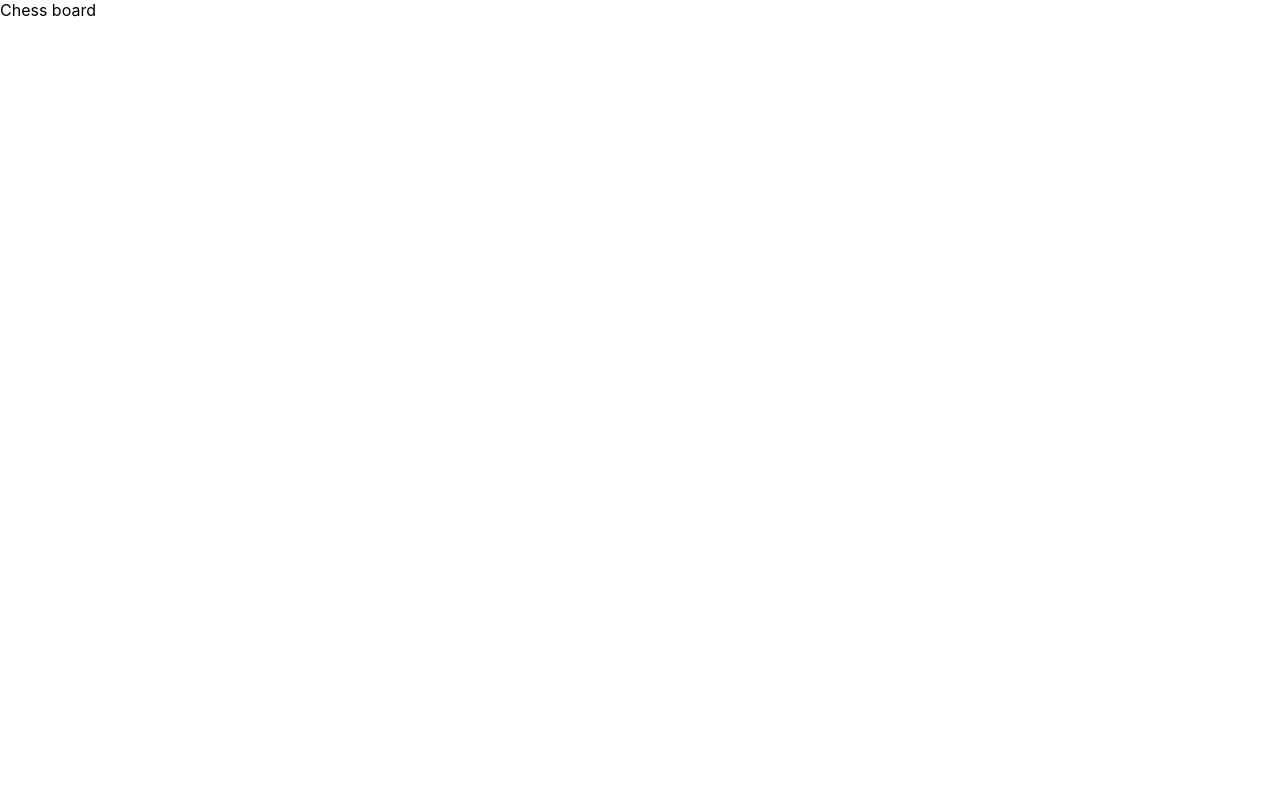
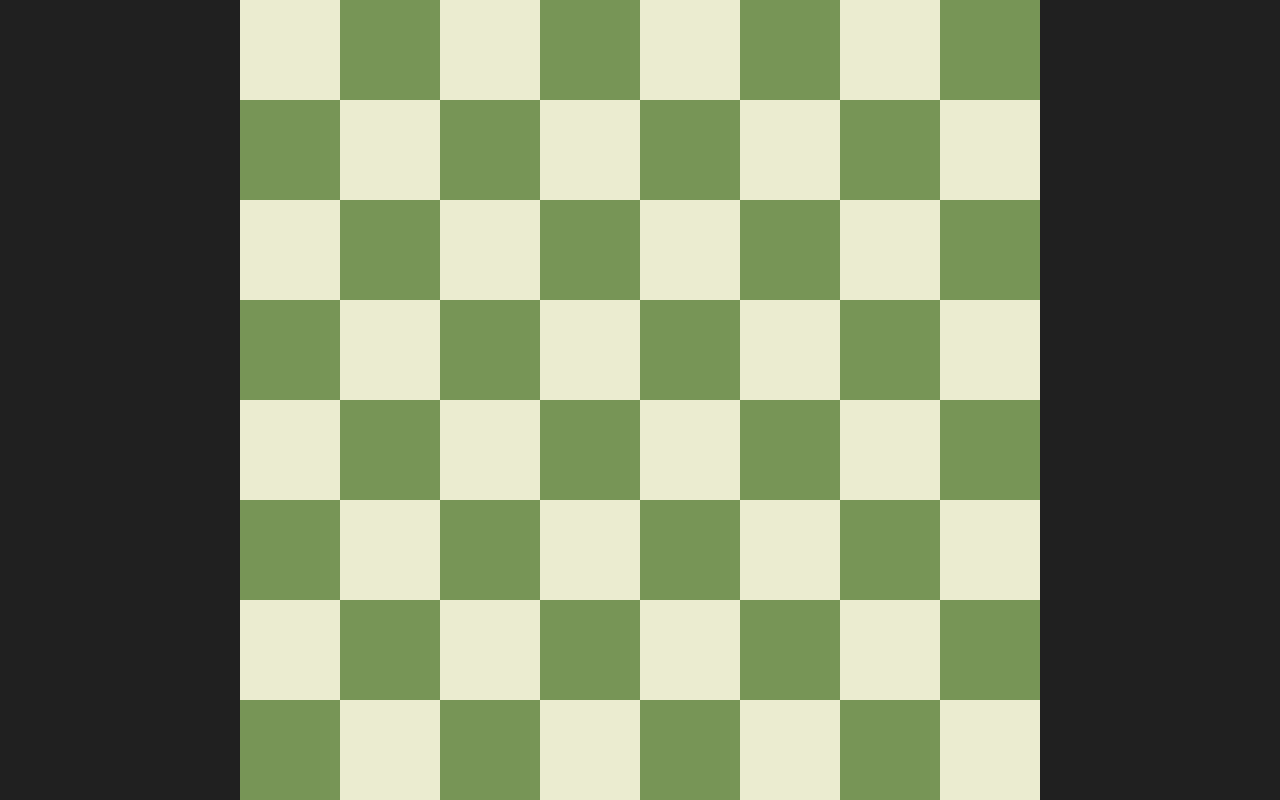
Before and after one commit to Nickduke/chessApp, a React (Create React App) app: page / in a window 1280 px wide. Built offline with nearby package versions, Linux system fonts and the light colour scheme.

Commit message:
render chessboard onto page

```diff
--- a/package.json
+++ b/package.json
@@ -13,7 +13,6 @@
     "react": "^18.2.0",
     "react-dom": "^18.2.0",
     "react-scripts": "5.0.1",
-    "typescript": "^4.9.4",
     "web-vitals": "^2.1.4"
   },
   "scripts": {
@@ -39,5 +38,8 @@
       "last 1 firefox version",
       "last 1 safari version"
     ]
+  },
+  "devDependencies": {
+    "typescript": "^4.9.4"
   }
 }
--- a/src/App.css
+++ b/src/App.css
@@ -1,38 +1,6 @@
-.App {
-  text-align: center;
+#app {
+  display: grid;
+  place-content: center;
+  height: 100vh;
+  background: #202020;
 }
-
-.App-logo {
-  height: 40vmin;
-  pointer-events: none;
-}
-
-@media (prefers-reduced-motion: no-preference) {
-  .App-logo {
-    animation: App-logo-spin infinite 20s linear;
-  }
-}
-
-.App-header {
-  background-color: #282c34;
-  min-height: 100vh;
-  display: flex;
-  flex-direction: column;
-  align-items: center;
-  justify-content: center;
-  font-size: calc(10px + 2vmin);
-  color: white;
-}
-
-.App-link {
-  color: #61dafb;
-}
-
-@keyframes App-logo-spin {
-  from {
-    transform: rotate(0deg);
-  }
-  to {
-    transform: rotate(360deg);
-  }
-}
--- a/src/App.tsx
+++ b/src/App.tsx
@@ -1,7 +1,12 @@
 import './App.css';
+import Chessboard from './components/Chessboard';
 
 function App() {
-  return <div>Chess board</div>;
+  return (
+    <div id='app'>
+      <Chessboard />
+    </div>
+  );
 }
 
 export default App;
--- /dev/null
+++ b/src/components/Chessboard.css
@@ -0,0 +1,20 @@
+#chessboard {
+  display: grid;
+  grid-template-columns: repeat(8, 100px);
+  grid-template-rows: repeat(8, 100px);
+  background: blue;
+  width: 800px;
+  height: 800px;
+}
+
+.tile {
+  width: 100px;
+  height: 100px;
+}
+
+#chessboard .black-tile {
+  background: #779556;
+}
+#chessboard .white-tile {
+  background: #ebecd0;
+}
--- /dev/null
+++ b/src/components/Chessboard.tsx
@@ -0,0 +1,22 @@
+import './Chessboard.css';
+
+const verticalAxis = ['1', '2', '3', '4', '5', '6', '7', '8'];
+const horizontalAxis = ['a', 'b', 'c', 'd', 'e', 'f', 'g', 'h'];
+
+export default function Chessboard() {
+  let board = [];
+
+  for (let j = verticalAxis.length - 1; j >= 0; j--) {
+    for (let i = 0; i < horizontalAxis.length; i++) {
+      const number = j + i + 2;
+
+      if (number % 2 == 0) {
+        board.push(<div className='tile black-tile'></div>);
+      } else {
+        board.push(<div className='tile white-tile'></div>);
+      }
+    }
+  }
+
+  return <div id='chessboard'>{board}</div>;
+}
```
Also changed, not shown: 1 other file (tests, documents, lock files or other folders).
